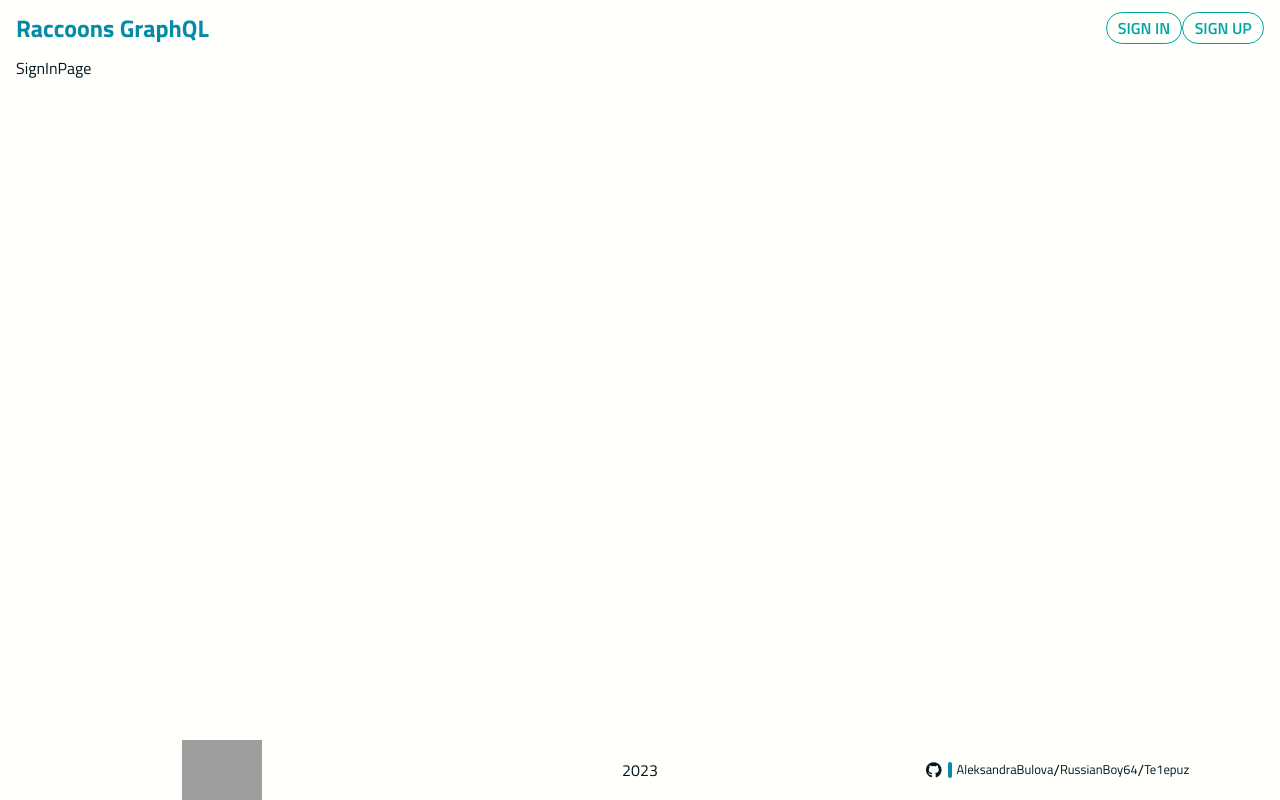
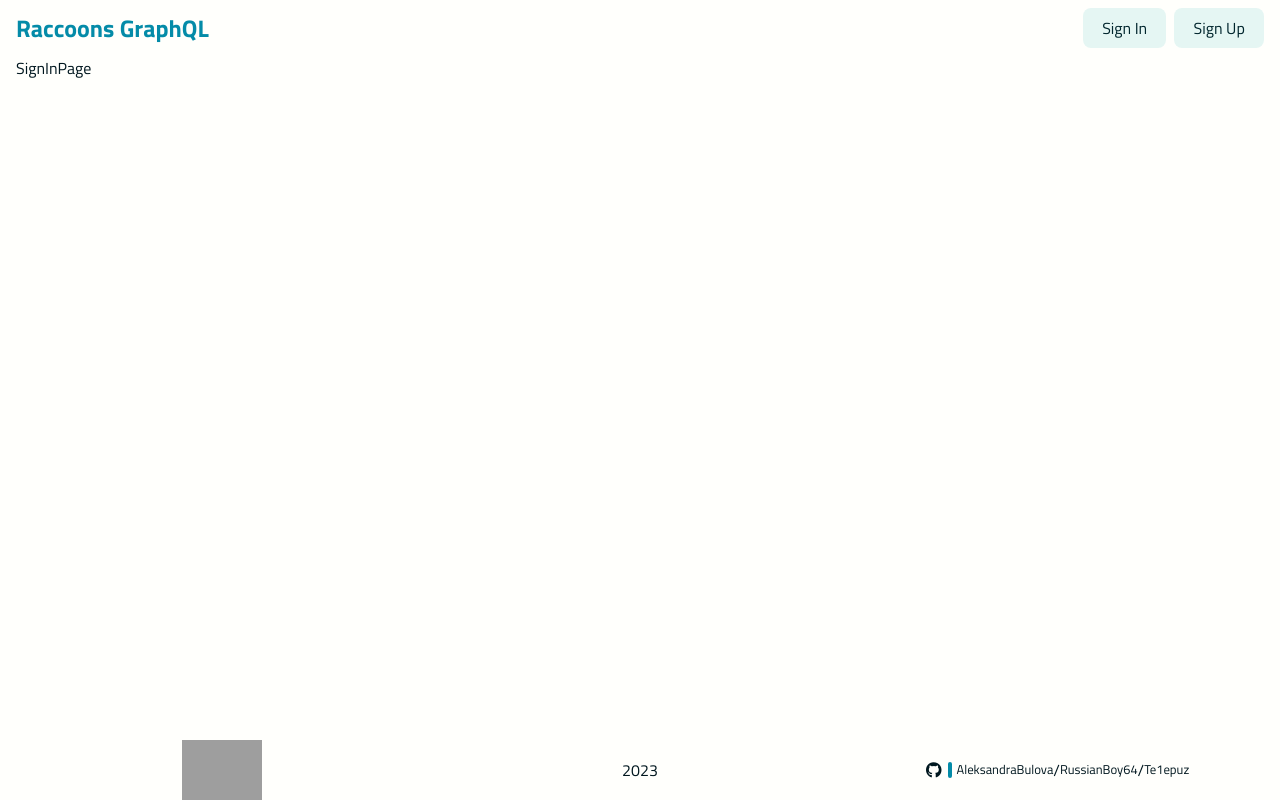
Before and after one commit to RussianBoy64/graphiql-app, a React (Vite) app: page /sing-in in a window 1280 px wide. Built offline with nearby package versions, Linux system fonts and the light colour scheme; grey boxes are pictures that could not be loaded.

Commit message:
feat: add Button and Nav styles

```diff
--- a/src/components/UI/Button/index.tsx
+++ b/src/components/UI/Button/index.tsx
@@ -1,6 +1,10 @@
 import styles from "./styles.module.scss";
 
-export const Button = () => {
+interface IButton {
+  buttonText: string;
+}
+
+export const Button = ({ buttonText }: IButton) => {
   //TODO: create Button component
-  return <button>Button</button>;
+  return <button className={styles.button}>{buttonText}</button>;
 };
--- a/src/components/UI/Button/styles.module.scss
+++ b/src/components/UI/Button/styles.module.scss
@@ -2,23 +2,48 @@
 @import "@styles/templates.scss";
 
 .button {
+  position: relative;
   display: inline-block;
-  padding: 0.2rem 0.7rem;
-  font-weight: 600;
-  color: $accent-light;
-  text-transform: uppercase;
-  border: 1px solid $accent-light;
-  border-radius: 1rem;
-
+  padding: 0.5rem 1.2rem;
   cursor: pointer;
   @include transition;
 
-  &:hover {
-    color: $primary-light;
+  &::before {
+    content: "";
+    position: absolute;
+    top: 0;
+    left: 0;
+    width: 100%;
+    height: 100%;
+    z-index: 1;
     background-color: $accent-light;
+    border-radius: 0.5rem;
+    opacity: 0.1;
   }
 
-  &:active {
-    color: $accent-dark;
+  &:hover::before {
+    opacity: 0;
+    transform: scale(0.5);
+  }
+
+  &::after {
+    content: "";
+    position: absolute;
+    top: 0;
+    left: 0;
+    width: 100%;
+    height: 100%;
+    z-index: 1;
+    opacity: 0;
+    border: 1px solid $accent-light;
+    border-radius: 0.8rem;
+    transform: scale(1.2);
+
+    @include transition;
+  }
+
+  &:hover::after {
+    opacity: 1;
+    transform: scale(1);
   }
 }
--- a/src/components/UI/Navigation/index.tsx
+++ b/src/components/UI/Navigation/index.tsx
@@ -1,14 +1,14 @@
 import { NavLink } from "react-router-dom";
 import { routes } from "@routes/index";
 
+import styles from "./styles.module.scss";
 import buttonStyles from "@components/UI/Button/styles.module.scss";
 
 export const Navigation = () => {
-  //TODO: add navigation styles
   const { signIn, signUp } = routes;
 
   return (
-    <nav>
+    <nav className={styles.nav}>
       <NavLink to={signIn.path} key={signIn.id} className={buttonStyles.button}>
         {signIn.name}
       </NavLink>
--- /dev/null
+++ b/src/components/UI/Navigation/styles.module.scss
@@ -0,0 +1,11 @@
+.nav {
+  display: flex;
+  align-items: center;
+  gap: 0.5rem;
+}
+
+@media (max-width: 500px) {
+  .nav {
+    font-size: 0.8rem;
+  }
+}
```
